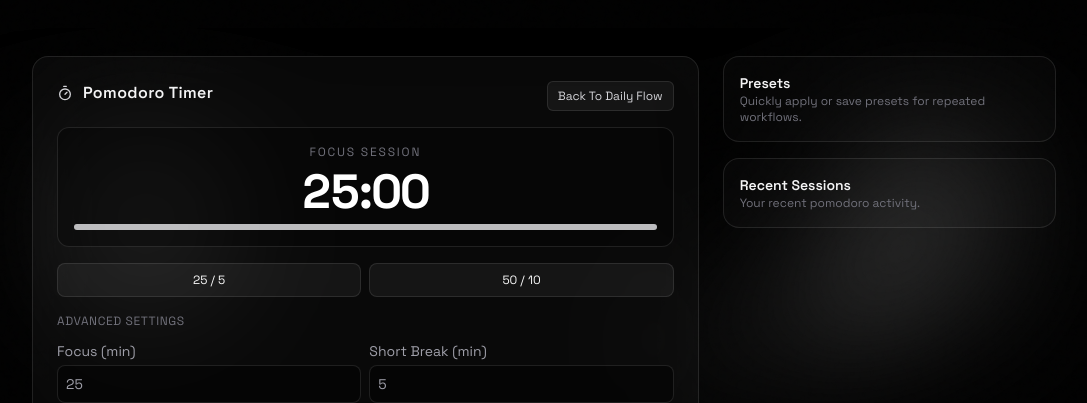
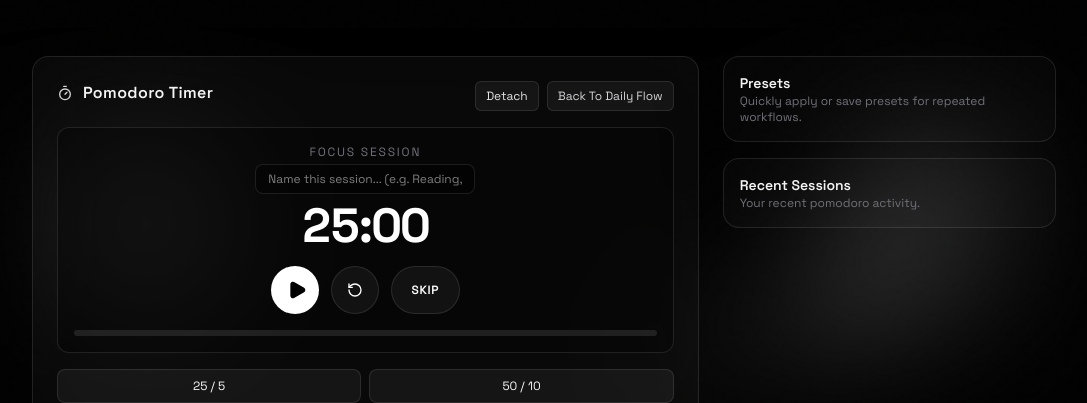
Before and after one commit to Nocturnal-Compiler/habit-tracker, a Next.js app: page /pomodoro in a window 1280 px wide. Shown: the top 403 px of the page, without its empty margins (96-1183 px from the left). Built offline with nearby package versions, Linux system fonts and the light colour scheme; no server answers; the database is empty; sample sign-in values are in the browser's storage.

Commit message:
Refactor code structure for improved readability and maintainability

```diff
--- a/src/actions/productivityActions.ts
+++ b/src/actions/productivityActions.ts
@@ -335,6 +335,7 @@ function serializeSession(item: any) {
     id: item._id.toString(),
     mode: item.mode,
     durationSeconds: item.durationSeconds,
+    name: item.name || null,
     completedAt: item.completedAt ? new Date(item.completedAt).toISOString() : null,
   };
 }
@@ -381,10 +382,10 @@ export async function deletePomodoroPreset(presetId: string) {
   return { success: true };
 }
 
-export async function logPomodoroSession(mode: "focus" | "break", durationSeconds: number) {
+export async function logPomodoroSession(mode: "focus" | "break", durationSeconds: number, name?: string) {
   const userId = await getRequiredUserId();
   await connectToDatabase();
-  const created = await PomodoroSession.create({ userId, mode, durationSeconds, completedAt: new Date() });
+  const created = await PomodoroSession.create({ userId, mode, durationSeconds, name: name?.trim() || undefined, completedAt: new Date() });
   revalidatePath("/pomodoro");
   return serializeSession(created);
 }
--- a/src/components/PomodoroTimer.tsx
+++ b/src/components/PomodoroTimer.tsx
@@ -34,8 +34,10 @@ export default function PomodoroTimer({ initialSettings, variant = "widget", ini
   const [secondsLeft, setSecondsLeft] = useState((initialSettings.focusMinutes ?? 25) * 60);
   const [isSavingPreset, setIsSavingPreset] = useState(false);
   const [sessionCount, setSessionCount] = useState(0);
-  const [presets, setPresets] = useState<Array<any>>(initialSettings ? ([] as any) : []);
-  const [sessions, setSessions] = useState<Array<any>>([]);
+  const [sessionName, setSessionName] = useState("");
+  const [presets, setPresets] = useState<Array<any>>(initialPresets && Array.isArray(initialPresets) ? initialPresets : []);
+  const [sessions, setSessions] = useState<Array<any>>(initialSessions && Array.isArray(initialSessions) ? initialSessions : []);
+  const [targetEndTime, setTargetEndTime] = useState<number | null>(null);
 
   const currentTotalSeconds = useMemo(() => {
     if (mode === "focus") return focusMinutes * 60;
@@ -48,25 +50,43 @@ export default function PomodoroTimer({ initialSettings, variant = "widget", ini
   useEffect(() => {
     if (isRunning) return;
     setSecondsLeft(currentTotalSeconds);
+    setTargetEndTime(null);
   }, [currentTotalSeconds, isRunning]);
 
   useEffect(() => {
     if (!isRunning) return;
 
+    if (!targetEndTime) {
+      setTargetEndTime(Date.now() + secondsLeft * 1000);
+    }
+
     const timer = setInterval(() => {
-      setSecondsLeft((prev) => Math.max(prev - 1, 0));
-    }, 1000);
+      if (!targetEndTime) return;
+      const now = Date.now();
+      const remaining = Math.round((targetEndTime - now) / 1000);
+      setSecondsLeft(Math.max(remaining, 0));
+    }, 500); // 500ms to keep it snappy and responsive even with minor drift
 
     return () => clearInterval(timer);
-  }, [isRunning]);
+  }, [isRunning, targetEndTime]);
+
+  // Document Title Effect
+  useEffect(() => {
+    if (!isRunning) {
+      document.title = "Habit Tracker";
+      return;
+    }
+    const modeLabel = mode === "focus" ? "Focus" : "Break";
+    document.title = `(${formatClock(secondsLeft)}) ${modeLabel} | Habit Tracker`;
+  }, [secondsLeft, isRunning, mode]);
 
   useEffect(() => {
-    if (!isRunning || secondsLeft !== 0) return;
+    if (!isRunning || secondsLeft > 0) return;
 
     // Log the finished session to server (best-effort)
     (async () => {
       try {
-        const logged = await logPomodoroSession(mode, currentTotalSeconds);
+        const logged = await logPomodoroSession(mode, currentTotalSeconds, mode === "focus" ? sessionName : undefined);
         setSessions((s) => [logged, ...s].slice(0, 50));
       } catch {
         // ignore logging failures
@@ -84,23 +104,39 @@ export default function PomodoroTimer({ initialSettings, variant = "widget", ini
       setMode("break");
       if (autoStartNextSession) {
         setSecondsLeft(nextBreakSeconds);
+        setTargetEndTime(Date.now() + nextBreakSeconds * 1000);
         setIsRunning(true);
       } else {
         setIsRunning(false);
+        setTargetEndTime(null);
       }
     } else {
       // Break finished
       setMode("focus");
       if (autoStartNextSession) {
         setSecondsLeft(focusMinutes * 60);
+        setTargetEndTime(Date.now() + focusMinutes * 60 * 1000);
         setIsRunning(true);
       } else {
         setIsRunning(false);
+        setTargetEndTime(null);
       }
     }
-  }, [secondsLeft, isRunning, mode, sessionCount, sessionsBeforeLongBreak, longBreakMinutes, breakMinutes, focusMinutes, autoStartNextSession, currentTotalSeconds]);
+  }, [secondsLeft, isRunning]);
 
-  const progress = currentTotalSeconds > 0 ? (secondsLeft / currentTotalSeconds) * 100 : 0;
+  const progress = currentTotalSeconds > 0 ? ((currentTotalSeconds - secondsLeft) / currentTotalSeconds) * 100 : 0;
+
+  const toggleRunning = () => {
+    if (!isRunning) {
+      // Starting
+      setTargetEndTime(Date.now() + secondsLeft * 1000);
+      setIsRunning(true);
+    } else {
+      // Pausing
+      setIsRunning(false);
+      setTargetEndTime(null);
+    }
+  };
 
   const applyPreset = async (focus: number, rest: number) => {
     if (isSavingPreset) return;
@@ -168,12 +204,22 @@ export default function PomodoroTimer({ initialSettings, variant = "widget", ini
 
   const resetTimer = () => {
     setIsRunning(false);
+    setTargetEndTime(null);
     setSecondsLeft(currentTotalSeconds);
   };
 
   const skipSession = () => {
     setIsRunning(false);
+    setTargetEndTime(null);
     setMode((prev) => (prev === "focus" ? "break" : "focus"));
+  };
+
+  // Allow detaching window via proper HTML5 picture in picture via document (if Chrome allows, or simple open)
+  const openDetachedWindow = () => {
+    // Check if the current environment supports window.open efficiently (or simply inform the user to use "Tab tear-off").
+    // The most reliable detachable window is window.open
+    const features = "width=400,height=300,toolbar=no,location=no,status=no,menubar=no,scrollbars=no,resizable=yes";
+    window.open("/pomodoro", "_blank", features);
   };
 
   return (
@@ -190,6 +236,14 @@ export default function PomodoroTimer({ initialSettings, variant = "widget", ini
         </div>
 
         {isWidget ? (
+          <div className="flex items-center gap-2">
+            <button
+              onClick={openDetachedWindow}
+              className="inline-flex items-center gap-1 rounded-md border border-white/10 bg-white/5 hover:bg-white/10 px-2.5 py-1.5 text-xs text-zinc-200 transition-colors"
+              title="Open detached timer window"
+            >
+              Detach
+            </button>
             <Link
               href="/pomodoro"
               className="inline-flex items-center gap-1 rounded-md border border-white/10 bg-white/5 hover:bg-white/10 px-2.5 py-1.5 text-xs text-zinc-200 transition-colors"
@@ -197,26 +251,75 @@ export default function PomodoroTimer({ initialSettings, variant = "widget", ini
               Open
               <ArrowUpRight className="w-3 h-3" />
             </Link>
+          </div>
         ) : (
+          <div className="flex items-center gap-2">
+            <button
+              onClick={openDetachedWindow}
+              className="inline-flex items-center gap-1 rounded-md border border-white/10 bg-white/5 hover:bg-white/10 px-2.5 py-1.5 text-xs text-zinc-200 transition-colors"
+              title="Open detached timer window"
+            >
+              Detach
+            </button>
             <Link
               href="/"
               className="rounded-md border border-white/10 bg-white/5 hover:bg-white/10 px-2.5 py-1.5 text-xs text-zinc-300 transition-colors"
             >
               Back To Daily Flow
             </Link>
+          </div>
         )}
       </div>
 
       <div className="rounded-xl border border-white/10 bg-black/30 p-4 text-center space-y-2">
         <p className="text-xs uppercase tracking-[0.15em] text-zinc-500">{mode === "focus" ? "Focus Session" : "Break Session"}</p>
+
+        {!isWidget && mode === "focus" && (
+          <div className="flex justify-center -mt-1 mb-2">
+            <input
+              type="text"
+              placeholder="Name this session... (e.g. Reading, Coding)"
+              value={sessionName}
+              onChange={e => setSessionName(e.target.value)}
+              disabled={isRunning}
+              className="w-full max-w-[220px] bg-black/40 border border-white/10 rounded-lg px-3 py-1.5 text-xs text-center outline-none focus:border-white/30 disabled:opacity-50 transition-colors"
+            />
+          </div>
+        )}
+
         <p className={cn(
           "font-bold tracking-tight text-white tabular-nums",
           isWidget ? "text-4xl" : "text-5xl"
         )}>{formatClock(secondsLeft)}</p>
 
-        <div className="h-1.5 w-full rounded-full bg-white/10 overflow-hidden">
+        <div className="flex items-center justify-center gap-3 pt-2">
+          <button
+            onClick={toggleRunning}
+            className="flex items-center justify-center h-10 w-10 md:h-12 md:w-12 rounded-full border border-white/10 bg-white hover:bg-white/90 text-black transition-colors"
+          >
+            {isRunning ? <Pause className="w-4 h-4 md:w-5 md:h-5 fill-black" /> : <Play className="w-4 h-4 md:w-5 md:h-5 fill-black ml-1" />}
+          </button>
+
+          <button
+            title="Reset Session"
+            onClick={resetTimer}
+            className="flex items-center justify-center h-10 w-10 md:h-12 md:w-12 rounded-full border border-white/10 bg-white/5 hover:bg-white/10 text-white transition-colors"
+          >
+            <RotateCcw className="w-4 h-4" />
+          </button>
+
+          <button
+            onClick={skipSession}
+            title="Skip Session"
+            className="flex items-center justify-center h-10 px-4 md:h-12 md:px-5 rounded-full border border-white/10 bg-white/5 hover:bg-white/10 text-xs font-semibold uppercase tracking-wider text-white transition-colors"
+          >
+            Skip
+          </button>
+        </div>
+
+        <div className="h-1.5 w-full rounded-full bg-white/10 overflow-hidden mt-4">
           <div
-            className="h-full bg-zinc-200/80 transition-all duration-500"
+            className="h-full bg-zinc-200/80 transition-all duration-300"
             style={{ width: `${Math.max(0, Math.min(100, progress))}%` }}
           />
         </div>
@@ -286,12 +389,15 @@ export default function PomodoroTimer({ initialSettings, variant = "widget", ini
 
           <div>
             <h4 className="text-xs uppercase tracking-wider text-zinc-500">Recent Sessions</h4>
-            <div className="space-y-1 max-h-40 overflow-y-auto mt-2">
+            <div className="space-y-2 max-h-40 overflow-y-auto mt-2">
               {sessions.length === 0 && <p className="text-xs text-zinc-500">No sessions logged yet.</p>}
               {sessions.map((s) => (
-                <div key={s.id} className="flex items-center justify-between text-xs text-zinc-400">
-                  <div>{s.mode === 'focus' ? 'Focus' : 'Break'} • {Math.round((s.durationSeconds || 0) / 60)}m</div>
-                  <div className="text-[11px] text-zinc-500">{new Date(s.completedAt).toLocaleString()}</div>
+                <div key={s.id} className="flex flex-col gap-1 rounded-xl border border-white/5 bg-white/[0.02] p-2 text-xs transition-colors text-zinc-400">
+                  <div className="flex items-center justify-between">
+                    <div className="font-medium text-zinc-300">{s.mode === 'focus' ? 'Focus' : 'Break'} • {Math.round((s.durationSeconds || 0) / 60)}m</div>
+                    <div className="text-[11px] text-zinc-500">{new Date(s.completedAt).toLocaleString([], { hour: '2-digit', minute: '2-digit' })}</div>
+                  </div>
+                  {s.name && <div className="text-[11px] text-zinc-500 italic max-w-[200px] truncate" title={s.name}>"{s.name}"</div>}
                 </div>
               ))}
             </div>
--- a/src/models/PomodoroSession.ts
+++ b/src/models/PomodoroSession.ts
@@ -4,6 +4,7 @@ export interface IPomodoroSession extends Document {
   userId: mongoose.Types.ObjectId;
   mode: "focus" | "break";
   durationSeconds: number;
+  name?: string;
   completedAt: Date;
 }
 
@@ -12,6 +13,7 @@ const PomodoroSessionSchema = new mongoose.Schema<IPomodoroSession>(
     userId: { type: Schema.Types.ObjectId, ref: "User", required: true },
     mode: { type: String, enum: ["focus", "break"], required: true },
     durationSeconds: { type: Number, required: true },
+    name: { type: String, trim: true },
     completedAt: { type: Date, required: true, default: Date.now },
   },
   { timestamps: true }
```
Also changed, not shown: 1 other file (tests, documents, lock files or other folders). Lines whose indentation alone changed are shown as unchanged.
